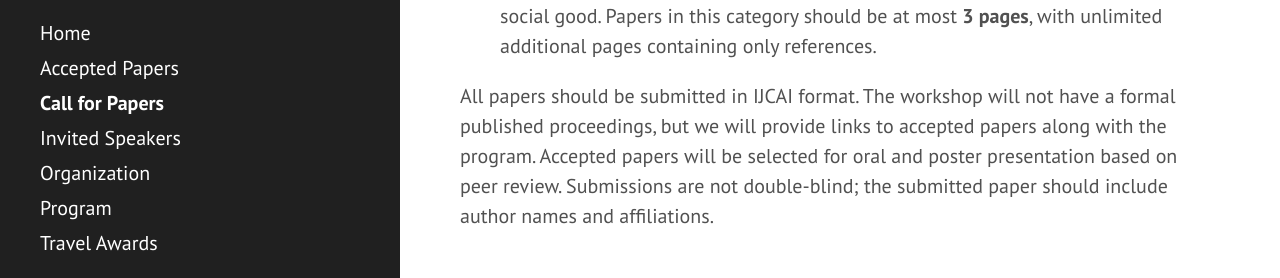
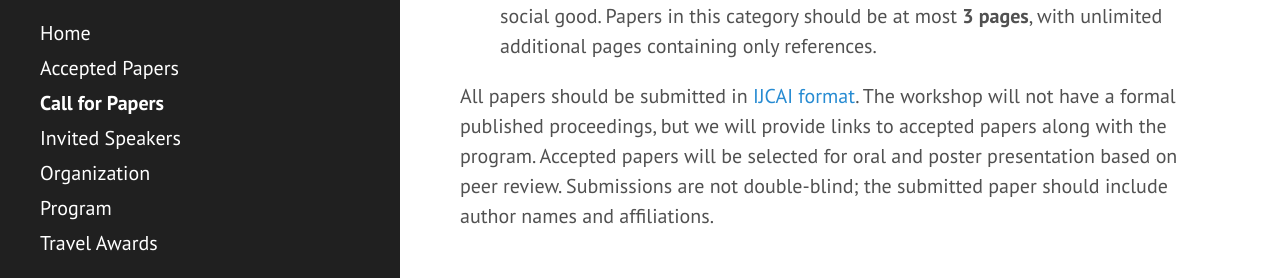
Before and after one commit to slremy/aiforpublichealth.github.io, a Jekyll site: the page built from cfp.md, in a window 1280 px wide and 900 px high, scrolled down 690 px. Shown: the part 509-787 px from the top of the window. Built offline with Jekyll 4.4.1, drawn with Linux system fonts in a browser that asks for light colours; part of the change alters nothing that is shown.

Commit message:
Update cfp.md

```diff
--- a/cfp.md
+++ b/cfp.md
@@ -20,4 +20,4 @@ Submissions are due <b> May 29</b>, AoE, via [EasyChair](https://easychair.org/m
 
 * <b>Position papers</b> describing open problems or neglected perspectives on the field, proposing ideas for bringing computational methods into a new application area, or summarizing the focus areas of a group working on AI for social good. Papers in this category should be at most <b>3 pages</b>, with unlimited additional pages containing only references.
 
-All papers should be submitted in IJCAI format. The workshop will not have a formal published proceedings, but we will provide links to accepted papers along with the program. Accepted papers will be selected for oral and poster presentation based on peer review. Submissions are not double-blind; the submitted paper should include author names and affiliations.
+All papers should be submitted in [IJCAI format](https://www.ijcai.org/authors_kit). The workshop will not have a formal published proceedings, but we will provide links to accepted papers along with the program. Accepted papers will be selected for oral and poster presentation based on peer review. Submissions are not double-blind; the submitted paper should include author names and affiliations.
```
